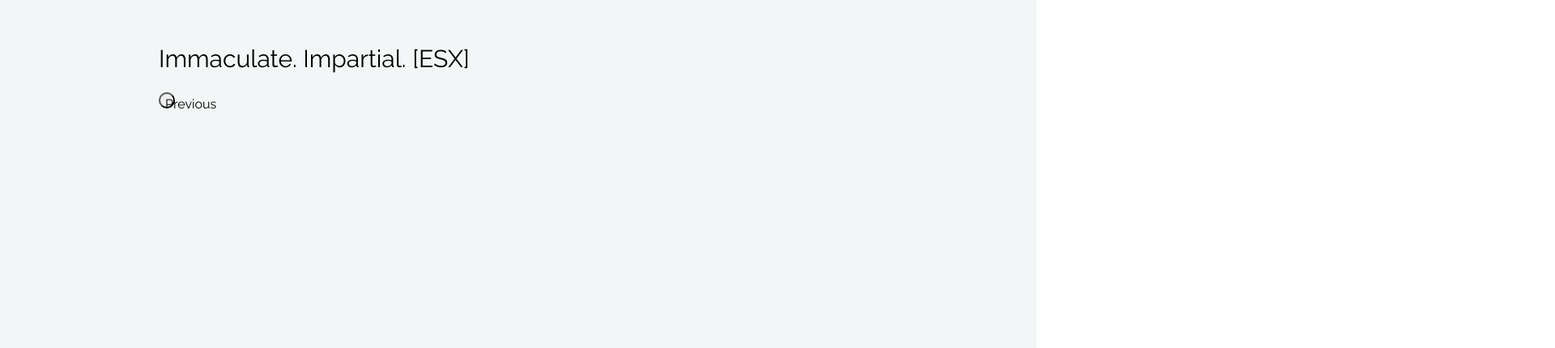
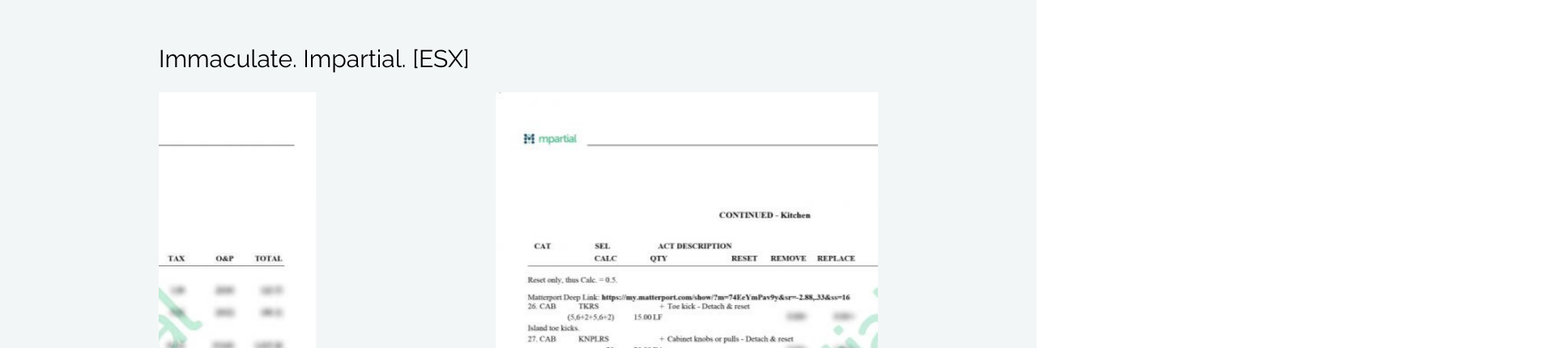
Before and after one commit to Asmar09/React-Webite, a React (Create React App) app: page / in a window 1280 px wide. Shown: the part 1533-1963 px from the top of the page at 81% size, 1920 px wide, since content can reach past the window. Built offline with nearby package versions, Linux system fonts and the light colour scheme.

Commit message:
Slick Carousel bug Remove

```diff
--- a/package.json
+++ b/package.json
@@ -12,6 +12,7 @@
     "react-dom": "^17.0.2",
     "react-scripts": "4.0.3",
     "react-slick": "^0.28.1",
+    "slick-carousel": "^1.8.1",
     "styled-components": "^5.3.0",
     "web-vitals": "^1.1.2"
   },
--- a/src/App.js
+++ b/src/App.js
@@ -13,7 +13,6 @@
     <FeeStructure />
     <ExampleData />
     <ContactUs />
-
     <Footer />
     </>
   );
--- a/src/component/carousel/CarouselData.js
+++ b/src/component/carousel/CarouselData.js
@@ -1,6 +1,6 @@
 import React from "react";
-// import "slick-carousel/slick/slick.css";
-// import "slick-carousel/slick/slick-theme.css";
+import "slick-carousel/slick/slick.css";
+import "slick-carousel/slick/slick-theme.css";
 import Slider from "react-slick";
 import { CarouselDataStyle  } from "./CarouselDataStyle";
 
--- a/src/component/carousel/CarouselDataStyle.js
+++ b/src/component/carousel/CarouselDataStyle.js
@@ -4,11 +4,14 @@
   .slick-arrow {
     height: 20px;
     width: 20px;
-    border-radius: 100px;
+  border-radius: 100px;
+  background-color: #3ac280;
+  font-size: 80%;
   }
   .slick-prev {
     left: -48px !important;
     z-index: 2;
+
   }
   .slick-next {
     right: 85px !important;
```
Also changed, not shown: 1 other file (tests, documents, lock files or other folders).
